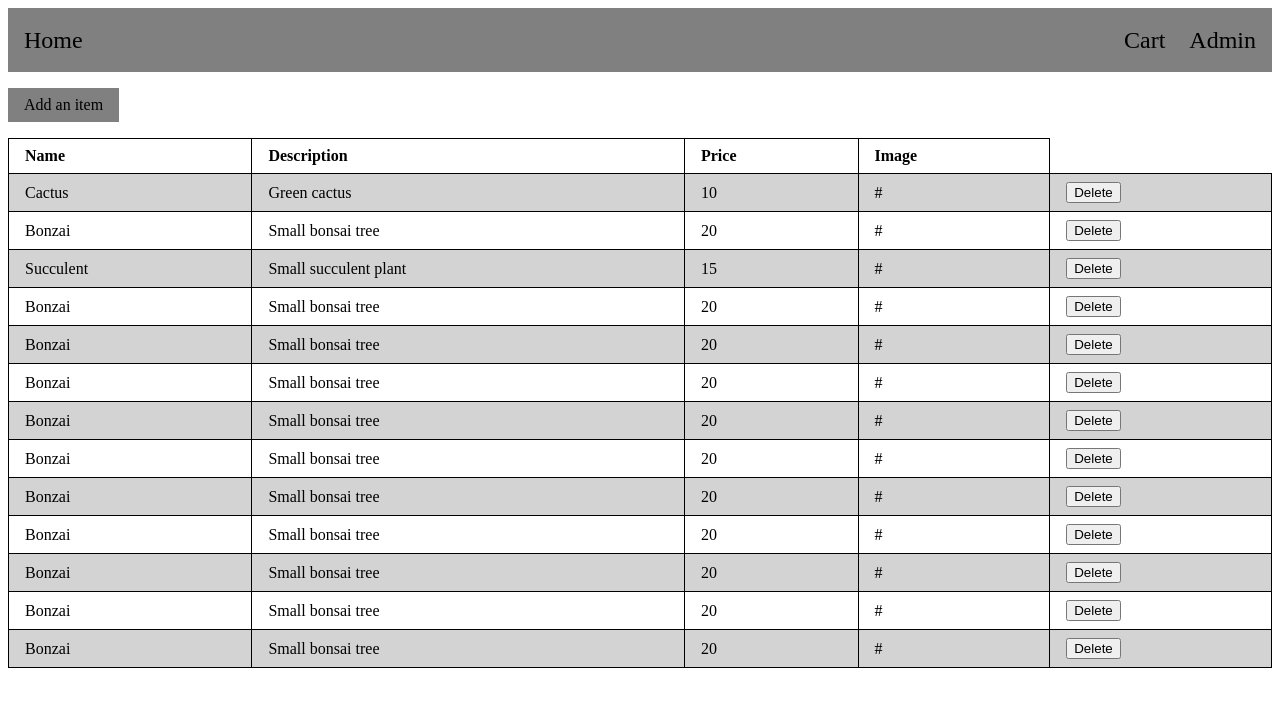
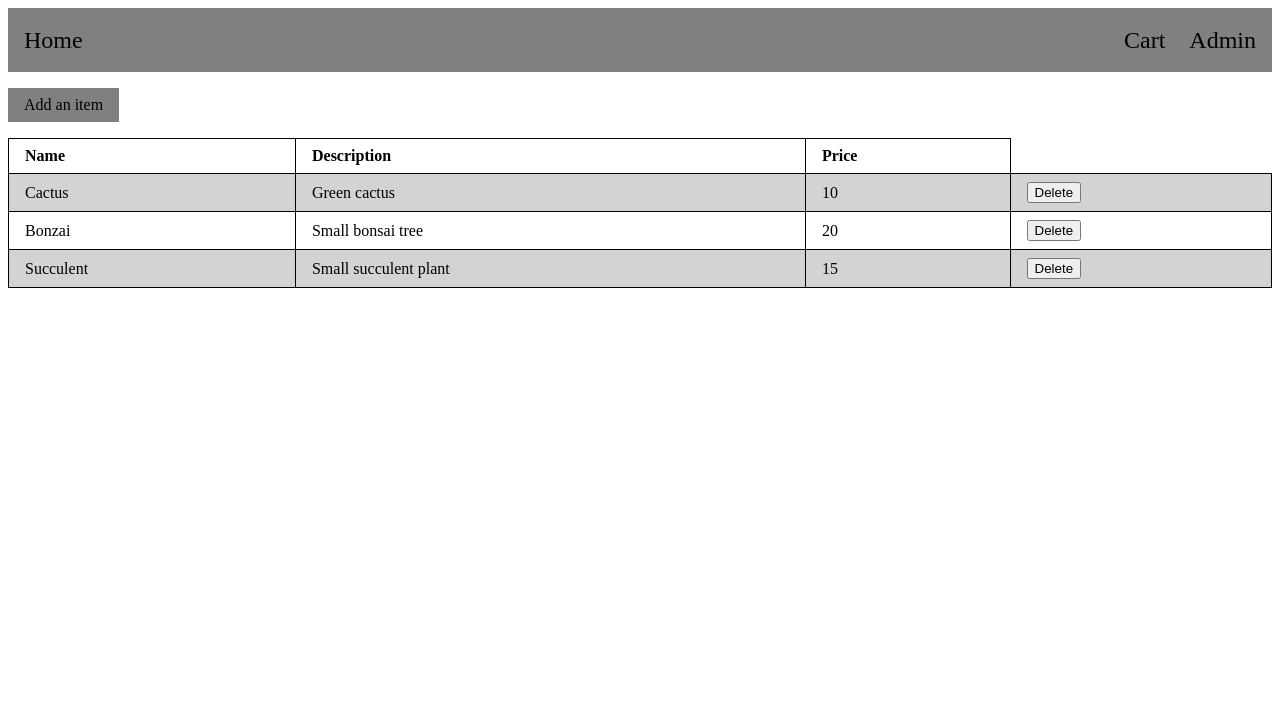
Before and after one commit to Raphael-Laurent/Interface_TP1, a Vue app in the folder TP1/: page /admin in a window 1280 px wide. Shown: the top 706 px of the page. Built offline with nearby package versions, Linux system fonts and the light colour scheme.

Commit message:
Corrections

```diff
--- a/TP1/src/components/AdminView.vue
+++ b/TP1/src/components/AdminView.vue
@@ -17,7 +17,6 @@ function deleteItem(id) {
                 <th>Name</th>
                 <th>Description</th>
                 <th>Price</th>
-                <th>Image</th>
             </tr>
         </thead>
         <tbody>
@@ -25,7 +24,6 @@ function deleteItem(id) {
                 <td>{{ article.name }}</td>
                 <td class="description">{{ article.description }}</td>
                 <td>{{ article.price }}</td>
-                <td>{{ article.image }}</td>
                 <td><button @click="deleteItem(article.id)">Delete</button></td>
             </tr>
         </tbody>
--- a/TP1/src/components/ArticleView.vue
+++ b/TP1/src/components/ArticleView.vue
@@ -35,8 +35,6 @@ function supprimerPanier() {
     <section v-if="article">
     <h1>{{ article.name }}</h1>
 
-    <!-- image-->
-
     <p>{{ article.price }}</p>
 
     <p>{{ article.description }}</p>
--- a/TP1/src/components/FormulaireArticle.vue
+++ b/TP1/src/components/FormulaireArticle.vue
@@ -35,7 +35,6 @@ function addArticle() {
             <input v-model="name" placeholder="Name of the item">
             <input v-model="description" placeholder="description">
             <input v-model.number="price" type="number" placeholder="price">
-            <input v-model="image" placeholder="link of the image">
             <button type="submit" >Submit</button>
         </form>
     </section>
--- a/TP1/src/components/HomeView.vue
+++ b/TP1/src/components/HomeView.vue
@@ -1,6 +1,5 @@
 <script setup>
 import { ref, computed } from 'vue'
-import { RouterLink } from 'vue-router'
 import { articles } from '../data/data.js';
 import ListeArticles from './ListeArticles.vue';
 import BarreRecherche from './BarreRecherche.vue';
--- a/TP1/src/data/data.js
+++ b/TP1/src/data/data.js
@@ -1,20 +1,10 @@
 import { reactive } from 'vue'
 
 export const articles = reactive([
-  { id: 1, name: 'Cactus', description: 'Green cactus', price: 10, image: '#' },
-  { id: 2, name: 'Bonzai', description: 'Small bonsai tree', price: 20, image: '#' },
-  { id: 3, name: 'Succulent', description: 'Small succulent plant', price: 15, image: '#' },  { id: 2, name: 'Bonzai', description: 'Small bonsai tree', price: 20, image: '#' },
-  { id: 4, name: 'Bonzai', description: 'Small bonsai tree', price: 20, image: '#' },
-  { id: 5, name: 'Bonzai', description: 'Small bonsai tree', price: 20, image: '#' },
-  { id: 6, name: 'Bonzai', description: 'Small bonsai tree', price: 20, image: '#' },
-  { id: 7, name: 'Bonzai', description: 'Small bonsai tree', price: 20, image: '#' },
-  { id: 8, name: 'Bonzai', description: 'Small bonsai tree', price: 20, image: '#' },
-  { id: 9, name: 'Bonzai', description: 'Small bonsai tree', price: 20, image: '#' },
-  { id: 10, name: 'Bonzai', description: 'Small bonsai tree', price: 20, image: '#' },
-  { id: 11, name: 'Bonzai', description: 'Small bonsai tree', price: 20, image: '#' },
-  { id: 12, name: 'Bonzai', description: 'Small bonsai tree', price: 20, image: '#' },
+  { id: 1, name: 'Cactus', description: 'Green cactus', price: 10},
+  { id: 2, name: 'Bonzai', description: 'Small bonsai tree', price: 20},
+  { id: 3, name: 'Succulent', description: 'Small succulent plant', price: 15},
+
 ])
 
-export const panier = reactive([
-  {id: 1, name: 'test'}
-])
+export const panier = reactive([])
```
